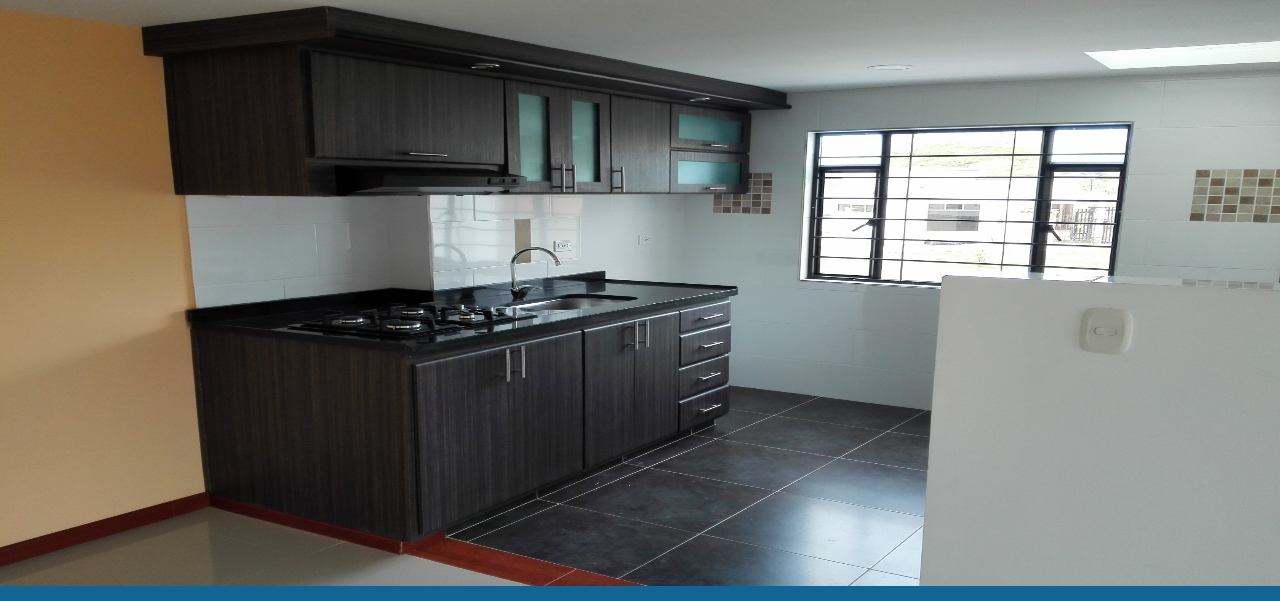
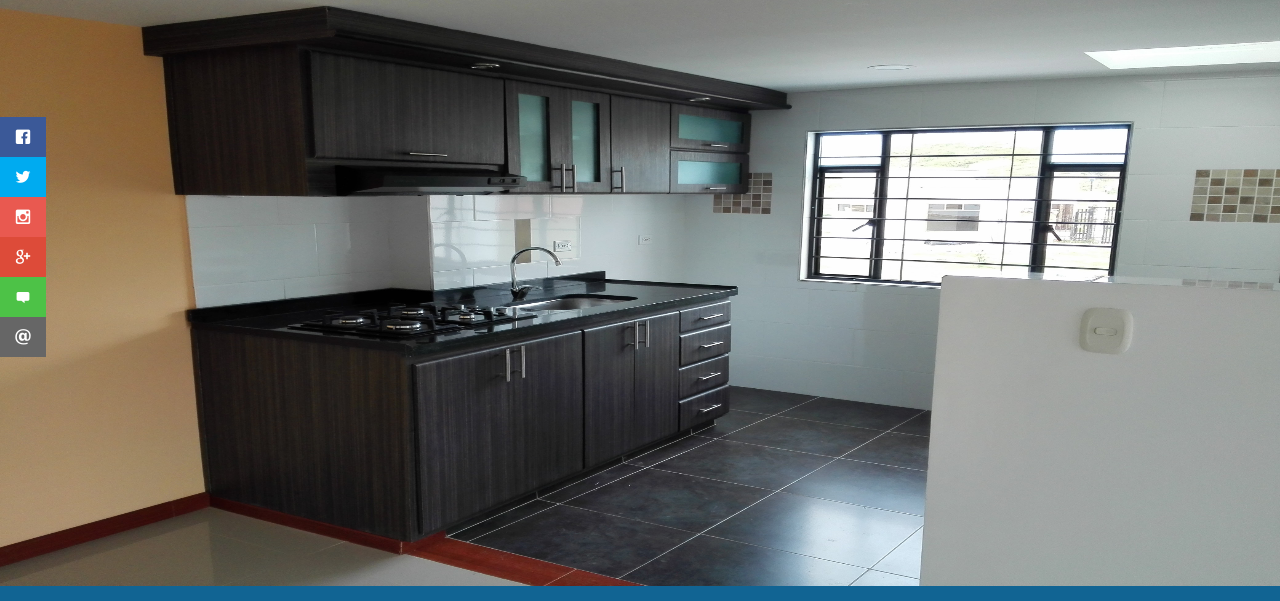
Before and after one commit to CarlosAlbertoMedina/Novus-Aedis, a plain HTML site: page index.html in a window 1280 px wide. Shown: the part 199-800 px from the top of the page. Drawn offline with nearby package versions, Linux system fonts and the light colour scheme; grey boxes are pictures that could not be loaded; files whose address does not match are found by name.

Commit message:
iconos sociales
se creo una barra lateral de iconos sociales a petición del cliente

```diff
--- a/css/estilos.css
+++ b/css/estilos.css
@@ -43,8 +43,44 @@ body{
     background: linear-gradient(-90deg,white,#99989E); /* Standard syntax */
 
 }
+.social{
+    position: fixed;
+
+    padding: 0;
+    top: 300px;
+    z-index: 2000;
+}
+.social ul{
+
+list-style: none;
+padding-left: 0;
+
+}
+.social ul li a {
+
+    display: inline-block;
+    color: white;
+    background-color: black;
+    padding: 12px 15px;
+    text-decoration: none;
+    -webkit-transition: padding 500ms ; /* Safari */
+    transition: padding 650ms ;
+
+}
 
 
+.social ul li .icon-facebook {background:#3b5998; }
+.social ul li .icon-twitter {background:#00abf0; }
+.social ul li .icon-instagram {background: #e95950; }
+.social ul li .icon-message {background:#4dc247; }
+.social ul li .icon-google{background:#dd4b39; }
+.social ul li .icon-email{background:#666666; }
+
+.social ul li a:hover{
+
+    padding: 12px 30px;
+    background: #000;
+}
 
 nav {
 
--- a/index.html
+++ b/index.html
@@ -19,6 +19,19 @@
     <img src="img/logo.jpg">
 
 </header>
+<div class="social">
+
+
+	<ul>
+		<li><a href="https://www.facebook.com/inmobiliaria.novusaedis/?ref=ts&fref=ts" target="_blank" class="icon-facebook"></a></li>
+		<li><a href="http://www." target="_blank" class="icon-twitter"></a></li>
+		<li><a href="https://www.instagram.com/novusaedis/" target="_blank" class="icon-instagram"></a></li>
+		<li><a href="http://www." target="_blank" class=" icon-google"></a></li>
+		<li><a href="http://www." target="_blank" class="icon-message"></a></li>
+		<li><a href="mailto:" class="icon-email"></a></li>
+
+	</ul>
+</div>
 <div class="menu_bar">
 			<a href="#" class="bt-menu"><span class="icon-menu"></span>Menú</a>
 </div>
```
